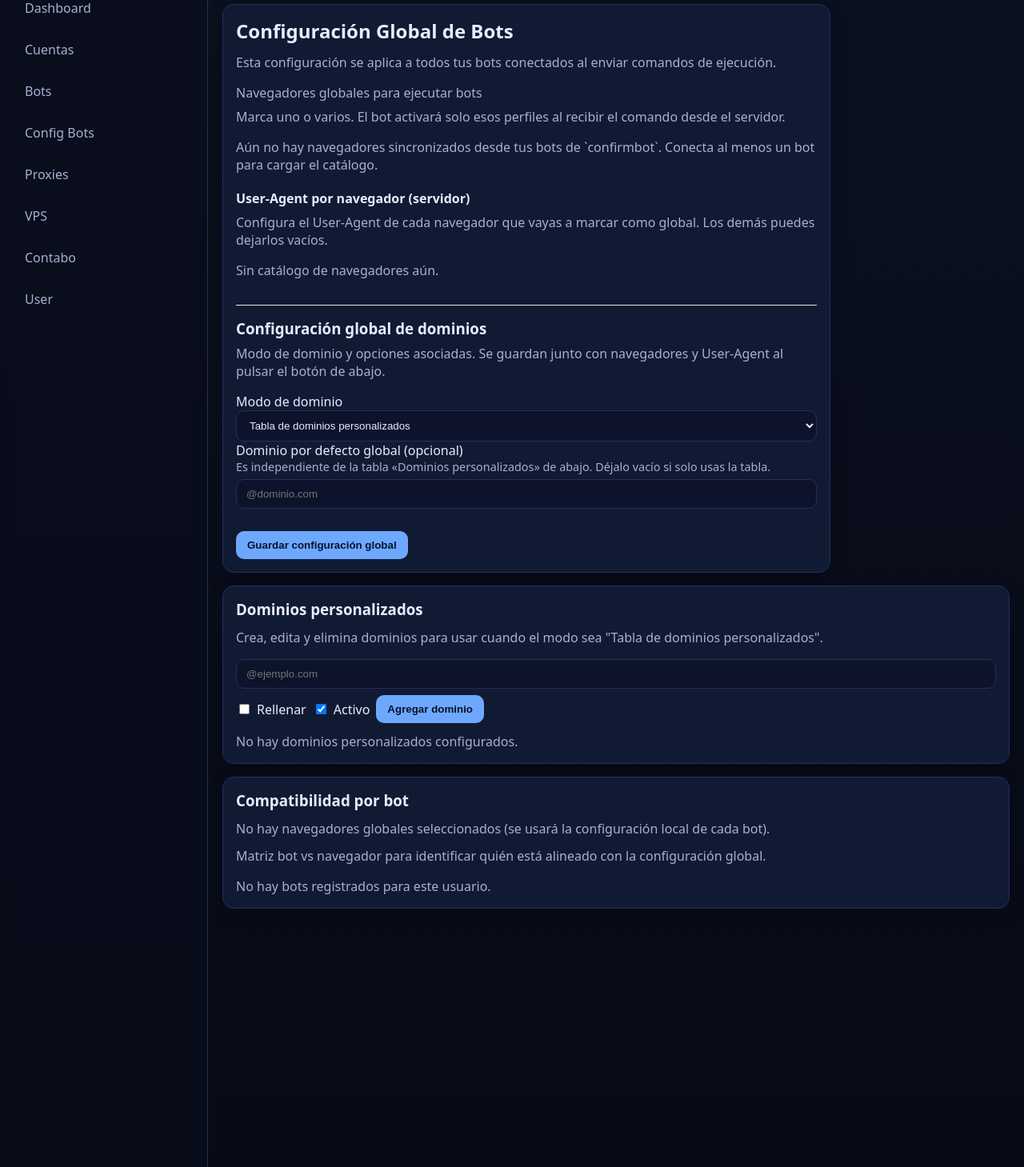
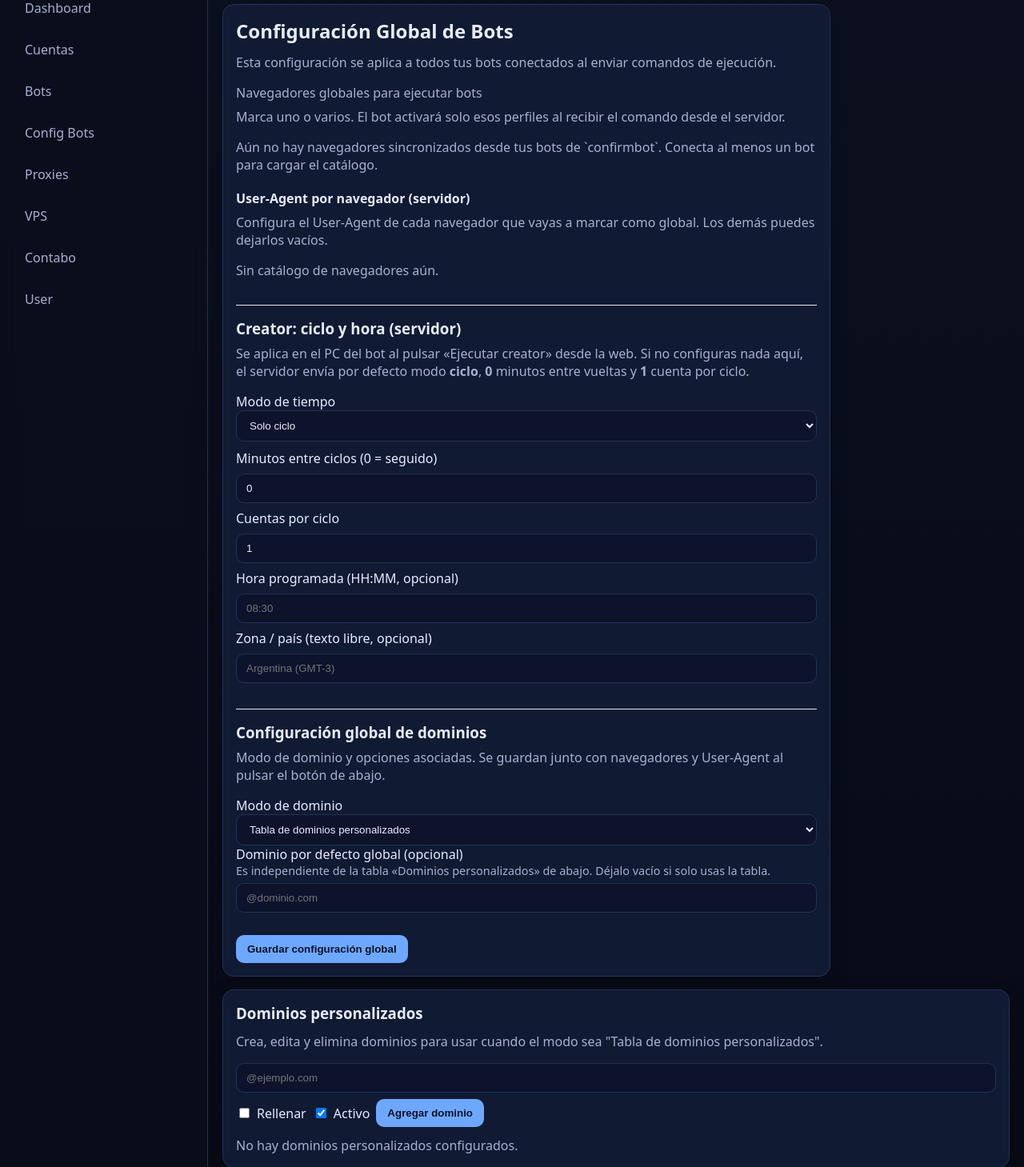
Before and after one commit to AlexisGuanique/api_login, a Flask app: template app/templates/bot_config.html in a window 1280 px wide. Shown: the part 82-1541 px from the top of the page at 80% size. Run offline with Flask 3, Linux system fonts and the light colour scheme; the template is opened without the code that fills it, so the values that code supplies are empty; parts of the project's set-up code (start-up, migrations or seed data) failed here and were passed over.

Commit message:
migracion de funcionalidades al servidor

```diff
--- a/app/models/bot_global_config.py
+++ b/app/models/bot_global_config.py
@@ -9,6 +9,12 @@ class BotGlobalConfig(db.Model):
     preferred_browser = db.Column(db.String(100), nullable=True)
     # JSON array de nombres, ej. ["Chrome","Firefox"]. Si existe, tiene prioridad sobre preferred_browser.
     preferred_browsers_json = db.Column(db.Text, nullable=True)
+    # Creator: se envía al bot en execute_creator (ciclo / hora programada)
+    creator_scheduled_time = db.Column(db.String(16), nullable=True)
+    creator_timezone = db.Column(db.String(255), nullable=True)
+    creator_cycle_time_minutes = db.Column(db.Integer, nullable=True)
+    creator_time_config_type = db.Column(db.String(20), nullable=True)
+    creator_accounts_per_cycle = db.Column(db.Integer, nullable=True)
     created_at = db.Column(db.DateTime, default=datetime.utcnow, nullable=False)
     updated_at = db.Column(db.DateTime, default=datetime.utcnow, onupdate=datetime.utcnow, nullable=False)
 
--- a/app/templates/bot_config.html
+++ b/app/templates/bot_config.html
@@ -75,6 +75,63 @@
       {% else %}
       <div class="muted">Sin catálogo de navegadores aún.</div>
       {% endif %}
+    </div>
+
+    <div style="margin-top: 20px; padding-top: 16px; border-top: 1px solid var(--border, #e5e5e5);">
+      <h3 style="margin: 0 0 8px 0;">Creator: ciclo y hora (servidor)</h3>
+      <p class="muted" style="margin-top: 0;">
+        Se aplica en el PC del bot al pulsar «Ejecutar creator» desde la web. Si no configuras nada aquí,
+        el servidor envía por defecto modo <strong>ciclo</strong>, <strong>0</strong> minutos entre vueltas y <strong>1</strong> cuenta por ciclo.
+      </p>
+      {% set c_type = (browser_config.creator_time_config_type or 'cycle') if browser_config else 'cycle' %}
+      <label for="creator_time_config_type">Modo de tiempo</label>
+      <select id="creator_time_config_type" name="creator_time_config_type" class="input">
+        <option value="manual" {% if c_type == 'manual' %}selected{% endif %}>Manual (una cuenta y termina)</option>
+        <option value="cycle" {% if c_type == 'cycle' %}selected{% endif %}>Solo ciclo</option>
+        <option value="scheduled" {% if c_type == 'scheduled' %}selected{% endif %}>Solo hora programada</option>
+        <option value="both" {% if c_type == 'both' %}selected{% endif %}>Ciclo + hora programada</option>
+      </select>
+      <div style="display: grid; gap: 8px; margin-top: 10px;">
+        <label for="creator_cycle_minutes">Minutos entre ciclos (0 = seguido)</label>
+        <input
+          id="creator_cycle_minutes"
+          type="number"
+          name="creator_cycle_minutes"
+          class="input"
+          min="0"
+          max="1440"
+          value="{{ browser_config.creator_cycle_time_minutes if browser_config and browser_config.creator_cycle_time_minutes is not none else 0 }}"
+        />
+        <label for="creator_accounts_per_cycle">Cuentas por ciclo</label>
+        <input
+          id="creator_accounts_per_cycle"
+          type="number"
+          name="creator_accounts_per_cycle"
+          class="input"
+          min="1"
+          value="{{ browser_config.creator_accounts_per_cycle if browser_config and browser_config.creator_accounts_per_cycle is not none else 1 }}"
+        />
+        <label for="creator_scheduled_time">Hora programada (HH:MM, opcional)</label>
+        <input
+          id="creator_scheduled_time"
+          type="text"
+          name="creator_scheduled_time"
+          class="input"
+          placeholder="08:30"
+          value="{{ browser_config.creator_scheduled_time or '' }}"
+          autocomplete="off"
+        />
+        <label for="creator_timezone">Zona / país (texto libre, opcional)</label>
+        <input
+          id="creator_timezone"
+          type="text"
+          name="creator_timezone"
+          class="input"
+          placeholder="Argentina (GMT-3)"
+          value="{{ browser_config.creator_timezone or '' }}"
+          autocomplete="off"
+        />
+      </div>
     </div>
 
     <div style="margin-top: 20px; padding-top: 16px; border-top: 1px solid var(--border, #e5e5e5);">
```
Also changed, not shown: app/controllers/bots.py (+42 -2 lines), app/web.py (+25 -0 lines), migrations/versions/agregar_creator_time_global_config.py (added, +60 -0 lines).
